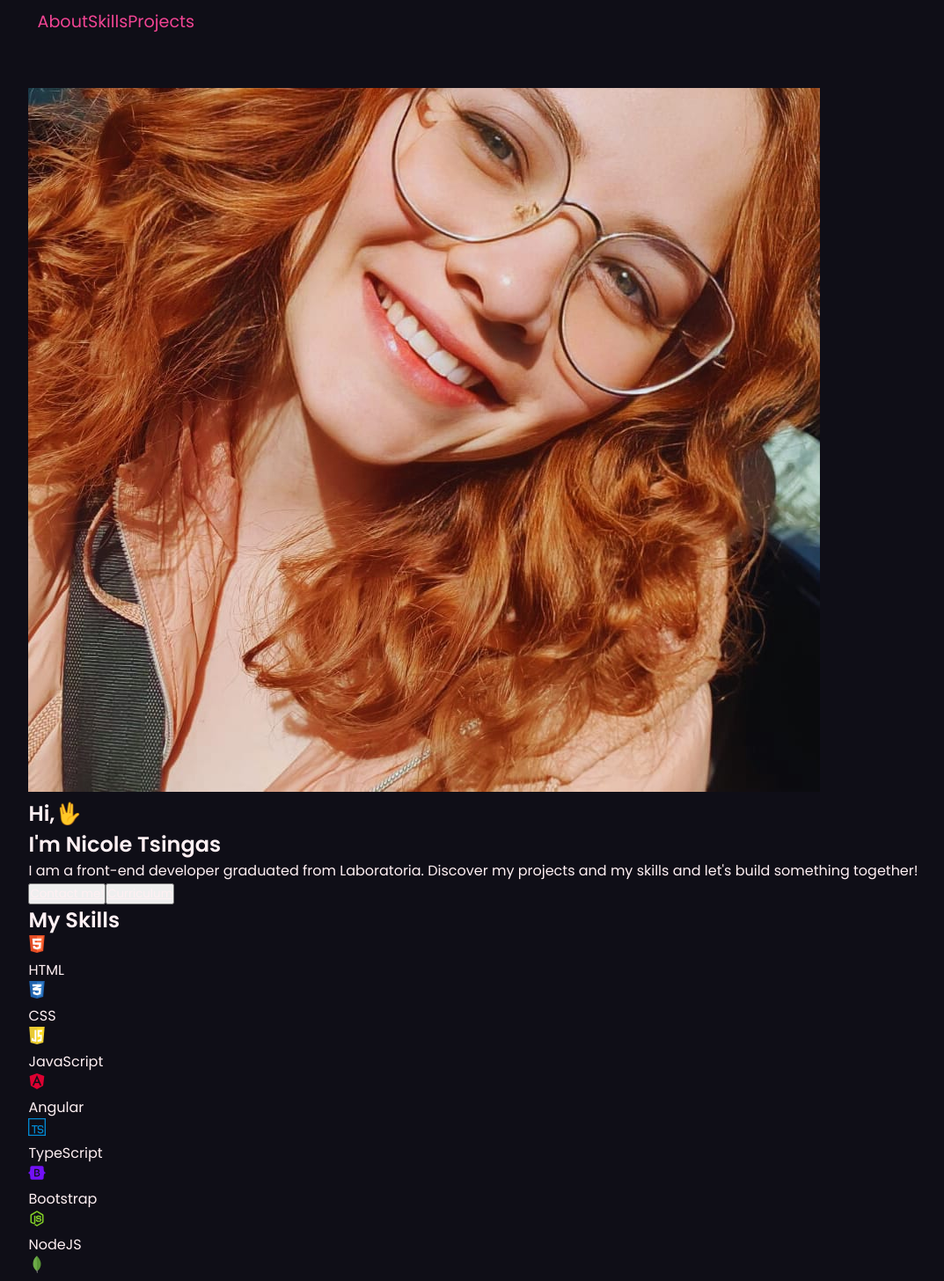
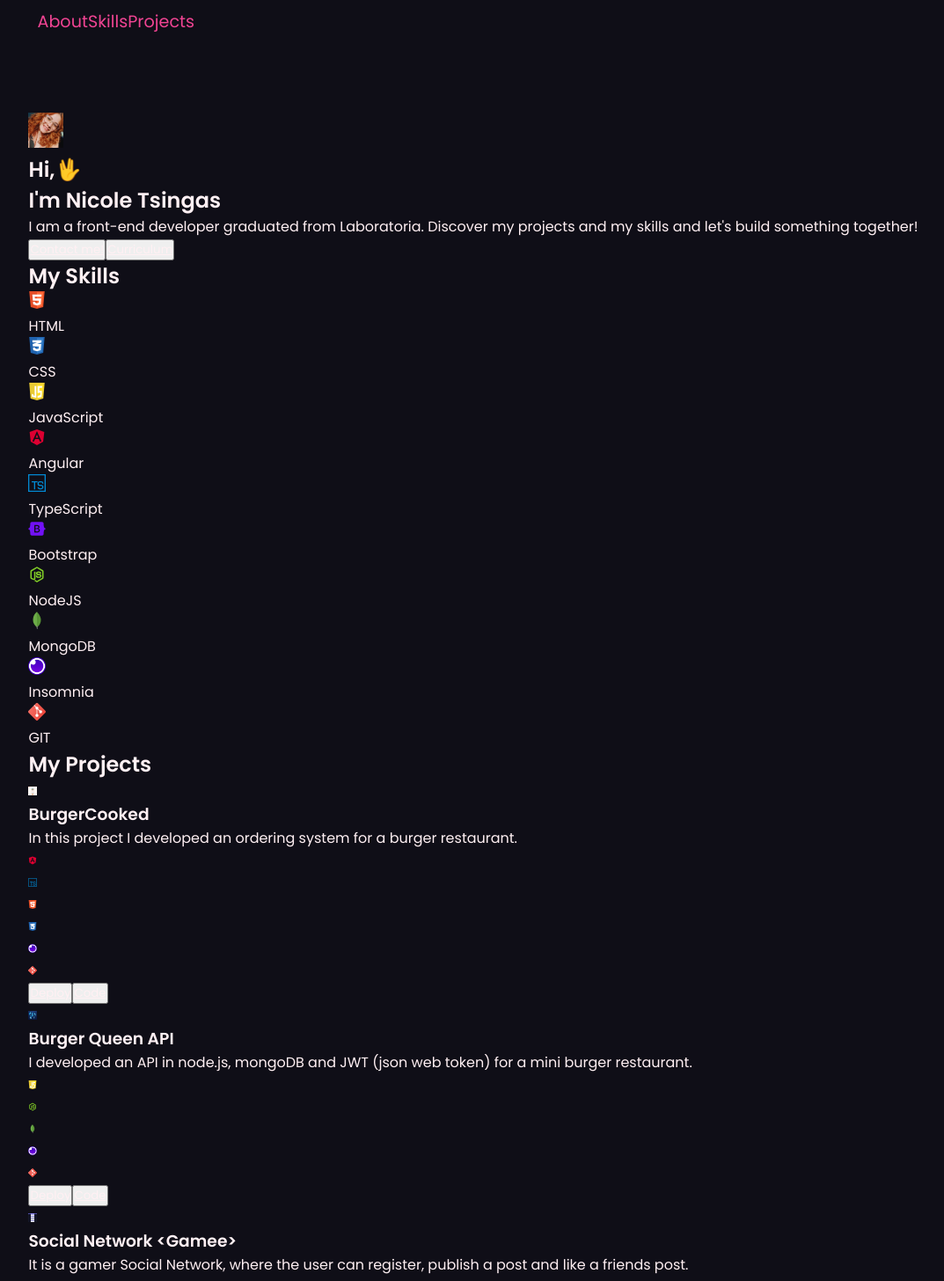
Before and after one commit to nicoletsingas/portfolio, an Angular app: page / in a window 1280 px wide. Shown: the top 1456 px of the page at 88% size, without its empty margins (102-1175 px from the left). Built offline with nearby package versions, Linux system fonts and the light colour scheme.

Commit message:
Criado estrutura do componente projects, HTML e TS

```diff
--- a/src/app/components/about/about.component.css
+++ b/src/app/components/about/about.component.css
@@ -0,0 +1,8 @@
+.about-container{
+  padding-top: 8rem;
+}
+
+.gradient-circle img{
+  height: 40px;
+  width: 40px;
+}
--- a/src/app/components/projects/projects.component.css
+++ b/src/app/components/projects/projects.component.css
@@ -0,0 +1,4 @@
+.project-container-data img{
+  height: 10px;
+  width: 10px;
+}
--- a/src/app/components/projects/projects.component.html
+++ b/src/app/components/projects/projects.component.html
@@ -1 +1,27 @@
-<p>projects works!</p>
+<section class="Myprojects-container">
+  <h2>My Projects</h2>
+  <section class="display-grid">
+    <section *ngFor="let project of projects" class="projects-container">
+      <section class="gradient">
+        <div class="project-container-data">
+          <img [src]="project.img" alt="{{project.title}}" class="project-image">
+          <h3>{{ project.title }}</h3>
+          <p>{{ project.details }}</p>
+          <div class="project-skills-container">
+            <div *ngFor="let skill of project.skills" class="project-skills">
+              <img [src]="skill.imgUrl" alt="skills do projeto">
+            </div>
+          </div>
+          <div class="btns">
+            <button class="gradient-btn">
+              <a [href]="project.deploy" target="_blank">Deploy</a>
+            </button>
+            <button class="white-btn">
+              <a [href]="project.code" target="_blank">Code</a>
+            </button>
+          </div>
+        </div>
+      </section>
+    </section>
+  </section>
+</section>
--- a/src/app/components/projects/projects.component.ts
+++ b/src/app/components/projects/projects.component.ts
@@ -1,4 +1,5 @@
 import { Component } from '@angular/core';
+import { projectsData } from 'src/app/projects-data';
 
 @Component({
   selector: 'app-projects',
@@ -6,5 +7,5 @@ import { Component } from '@angular/core';
   styleUrls: ['./projects.component.css']
 })
 export class ProjectsComponent {
-
+  projects = projectsData;
 }
```
